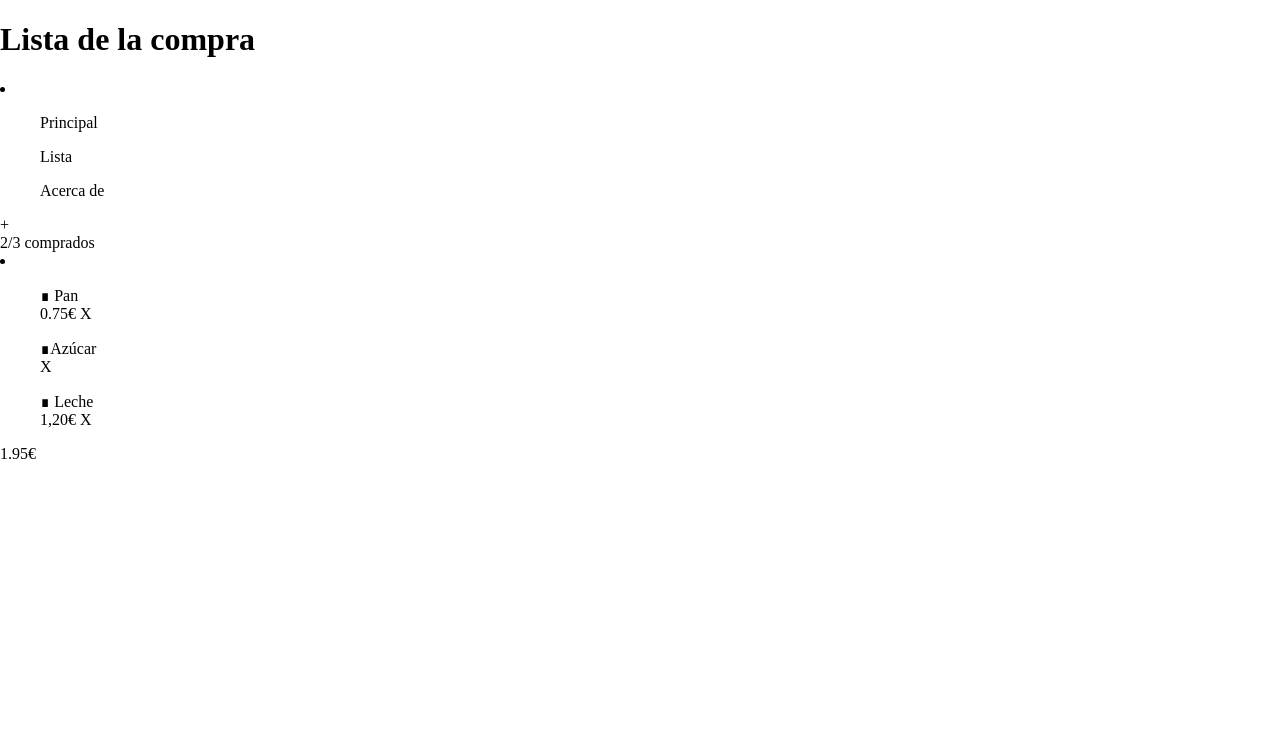
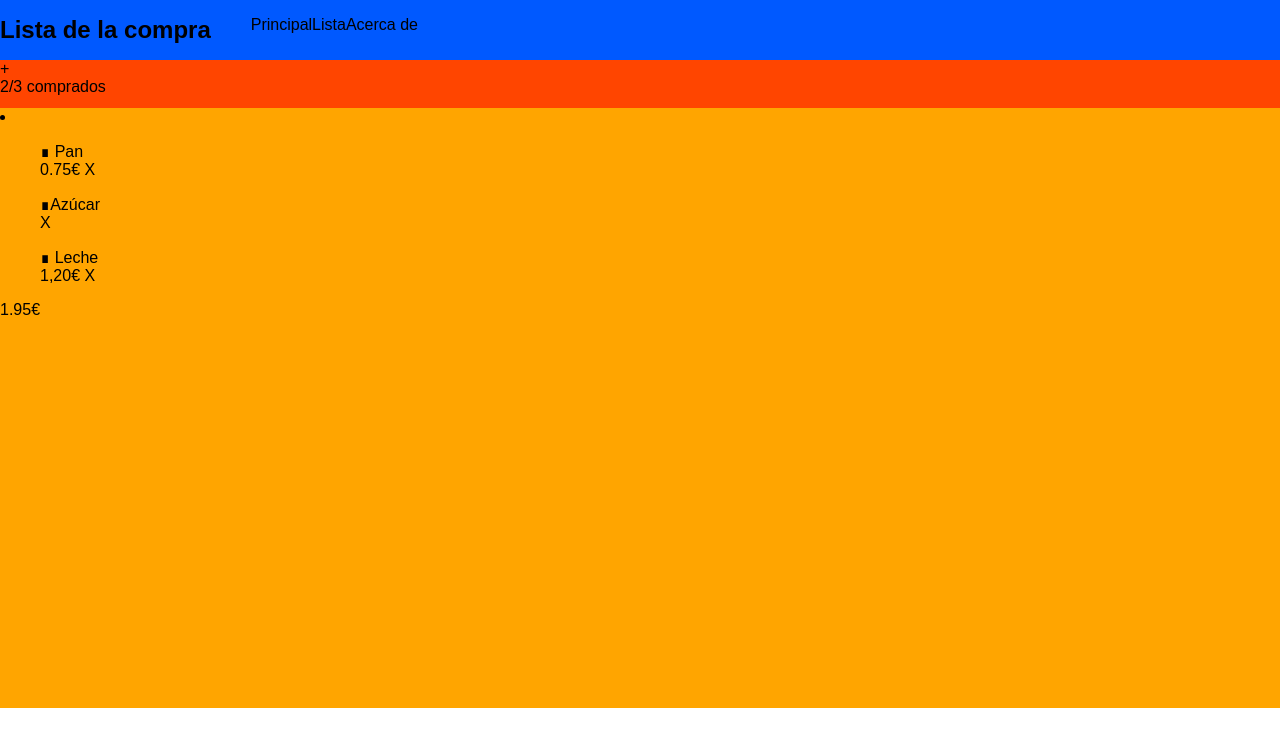
Before and after one commit to SergioH1/202205-W01CH04_Sergio-Fran-, a website: page main.html in a window 1280 px wide. Drawn offline with nearby package versions, Linux system fonts and the light colour scheme; files that its build step writes are made by us from their sources.

Commit message:
add scsstyle

```diff
--- a/main.html
+++ b/main.html
@@ -4,7 +4,7 @@
     <meta charset="UTF-8" />
     <meta http-equiv="X-UA-Compatible" content="IE=edge" />
     <meta name="viewport" content="width=device-width, initial-scale=1.0" />
-    <link rel="stylesheet" href="./style.css" />
+    <link rel="stylesheet" href="css/styles.css" />
     <link
       href="https://fonts.googleapis.com/css2?family=Nunito:wght@400;700&display=swap"
       rel="stylesheet"
@@ -12,25 +12,19 @@
 
     <title>Document</title>
   </head>
-  <header class="head">
+  <header class="header">
     <h1 class="header__title">Lista de la compra</h1>
-    <li class="header__list">
-      <ul class="list__elemets">
-        Principal
-      </ul>
-      <ul class="list__elemets">
-        Lista
-      </ul>
-      <ul class="list__elemets">
-        Acerca de
-      </ul>
-    </li>
+    <ul class="header__list">
+      <li class="list__elemets">Principal</li>
+      <li class="list__elemets">Lista</li>
+      <li class="list__elemets">Acerca de</li>
+    </ul>
   </header>
   <div class="midlecontainer">
     <div class="midlecontainer__icon">+</div>
     <div class="midlecontainer_title">2/3 comprados</div>
   </div>
-  <section>
+  <section class="finalcontainer">
     <li>
       <ul>
         <div>∎ Pan</div>
@@ -45,6 +39,6 @@
         <div>1,20€ X</div>
       </ul>
     </li>
+    <div>1.95€</div>
   </section>
-  <div>1.95€</div>
 </html>
--- a/scss/styles.scss
+++ b/scss/styles.scss
@@ -1,19 +1,38 @@
 body,
 main,
 header,
-.midlecontainer {
+.midlecontainer .finalcontainer {
+  font-family: sans-serif;
   margin: 0;
   padding: 0;
   border: 0;
   font-size: 100%;
 }
-head {
-  background-color: rgba(0, 0, 255, 0.51);
+.header {
+  background-color: rgb(0, 89, 255);
   display: flex;
-  flex-direction: row;
   &__title {
+    font-size: 1.5rem;
     justify-content: flex-start;
+    align-items: center;
   }
   &__list {
+    list-style: none;
+    font-size: 1rem;
+    display: flex;
+    justify-content: space-between;
   }
 }
+.midlecontainer {
+  margin: 0;
+  height: 3rem;
+  background-color: orangered;
+}
+.finalcontainer {
+  height: 600px;
+  background-color: orange;
+}
+.list__elements {
+  list-style: none;
+  padding: 10px 20px;
+}
```
Also changed, not shown: index.html (+8 -14 lines), css/styles.css.
